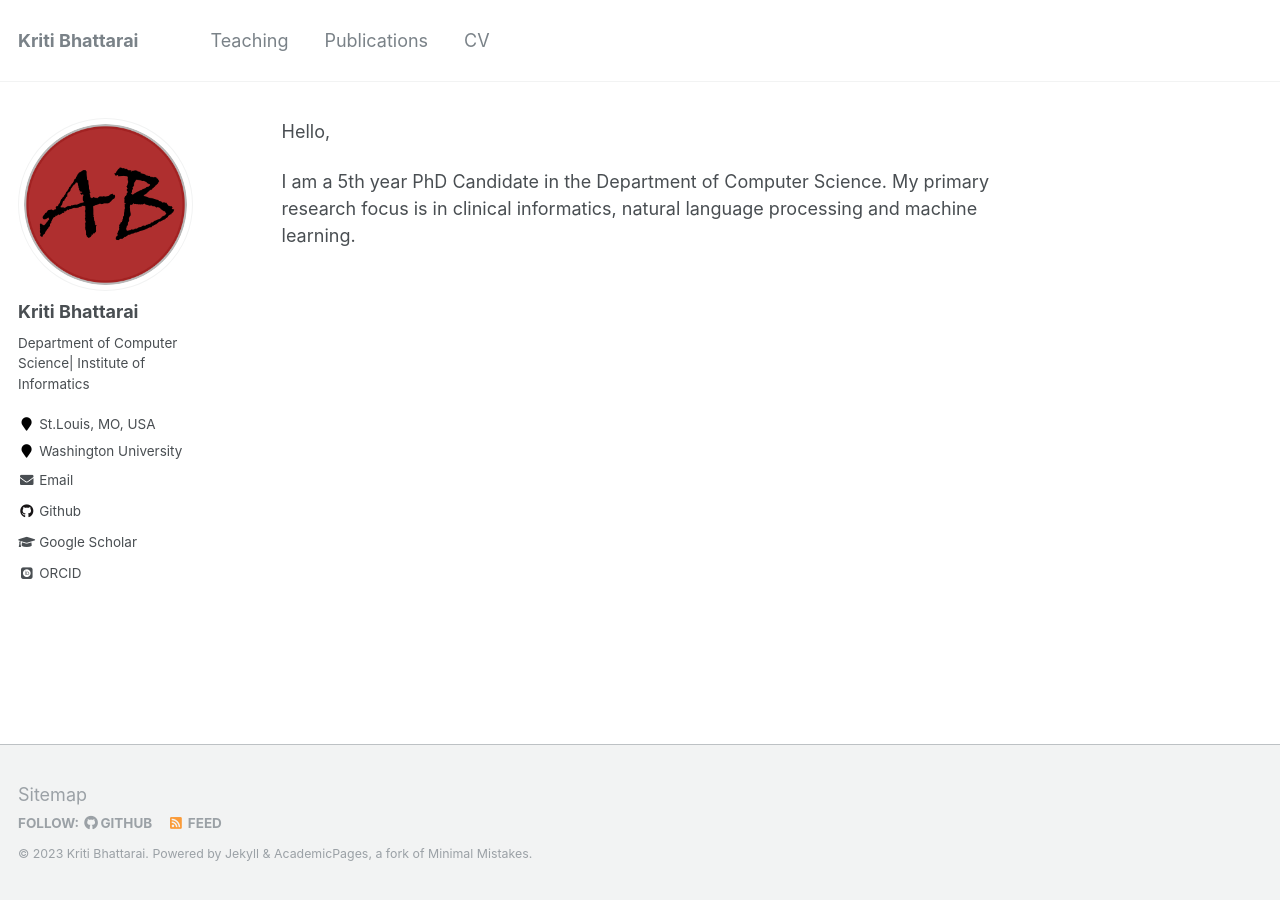
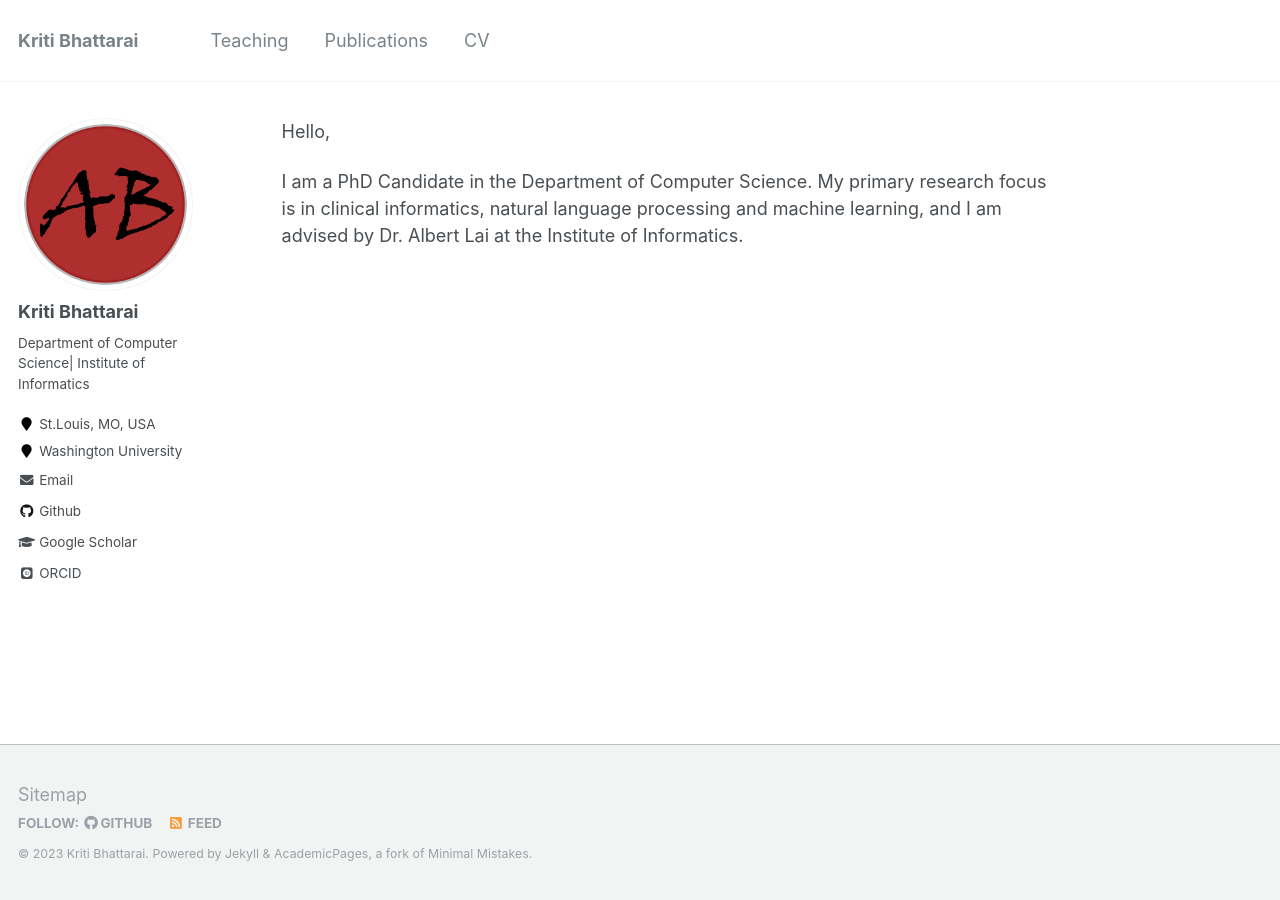
Before and after one commit to kritibhattarai23/kritibhattarai23.github.io, a Jekyll site: the page built from index.md, in a window 1280 px wide. Built offline with Jekyll 4.4.1, drawn with Linux system fonts in a browser that asks for light colours; some web fonts are replaced; our own code applies the rules of GitHub Pages for plain Markdown files.

Commit message:
Update index.md

```diff
--- a/index.md
+++ b/index.md
@@ -1,3 +1,3 @@
 Hello,
 
-I am a 5th year PhD Candidate in the Department of Computer Science. My primary research focus is in clinical informatics, natural language processing and machine learning.
+I am a PhD Candidate in the Department of Computer Science. My primary research focus is in clinical informatics, natural language processing and machine learning, and I am advised by Dr. Albert Lai at the Institute of Informatics.
```
